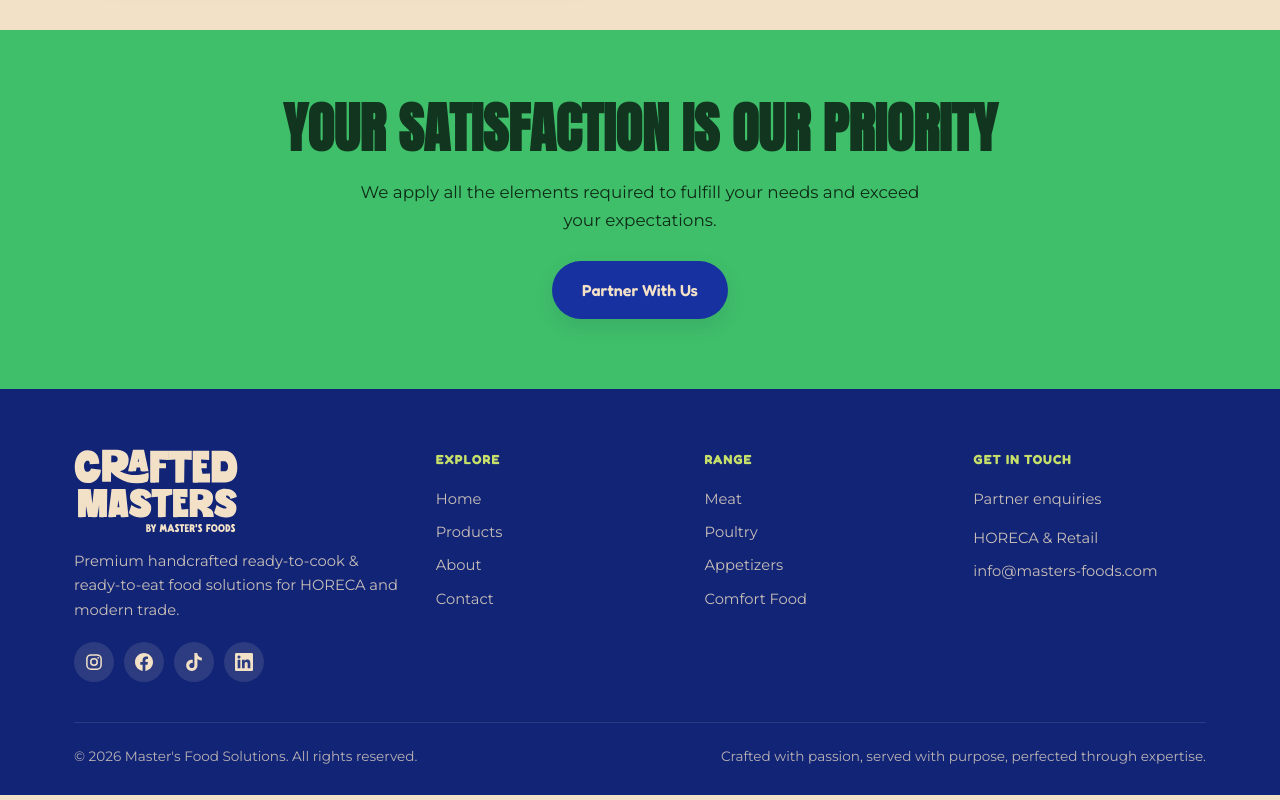
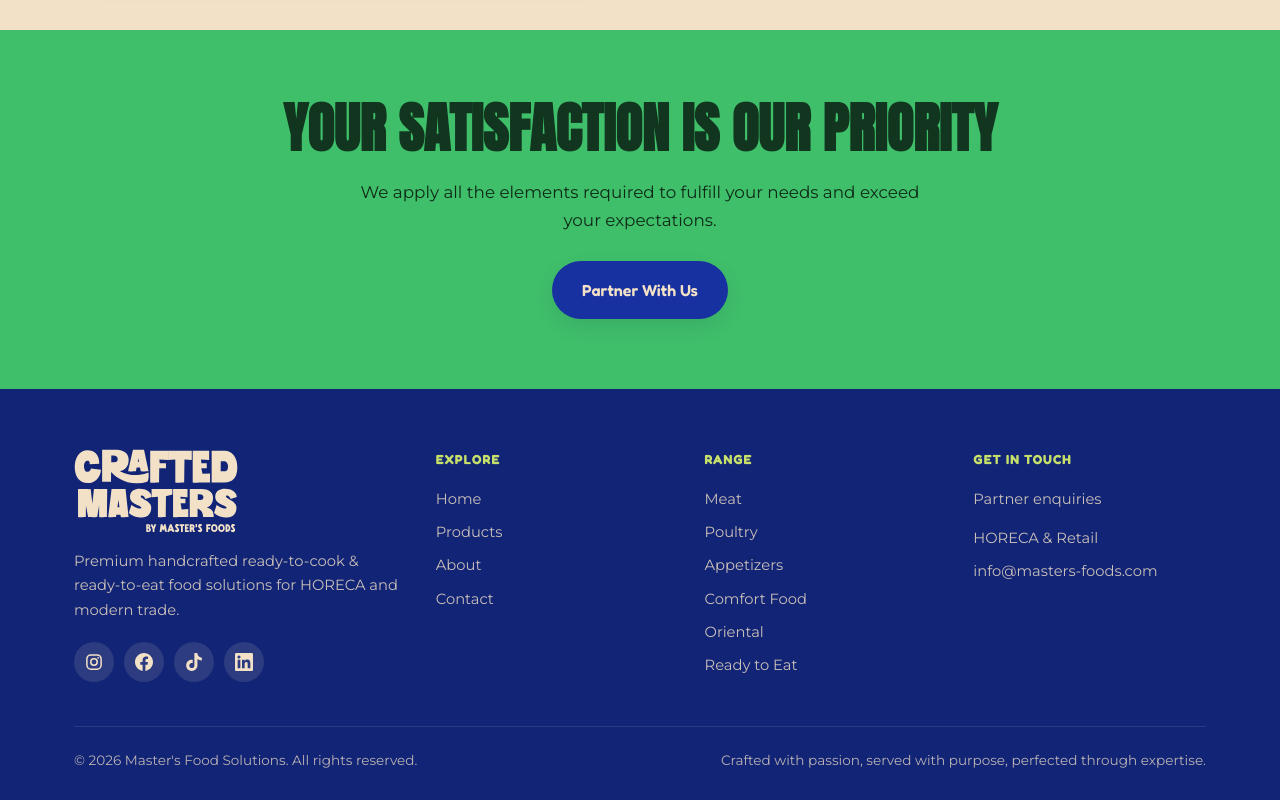
Before and after one commit to johnsamey/crafted-masters-website, a plain HTML site: page about.html in a window 1280 px wide. Shown: the part 2522-3322 px from the top of the page. Drawn offline with Linux system fonts and the light colour scheme.

Commit message:
Add Oriental and Ready to Eat to about page footer

```diff
--- a/about.html
+++ b/about.html
@@ -139,6 +139,8 @@
         <a href="products.html#poultry">Poultry</a>
         <a href="products.html#appetizers">Appetizers</a>
         <a href="products.html#comfort">Comfort Food</a>
+        <a href="products.html#oriental">Oriental</a>
+        <a href="products.html#ready">Ready to Eat</a>
       </div>
       <div>
         <h5>Get in touch</h5>
```
